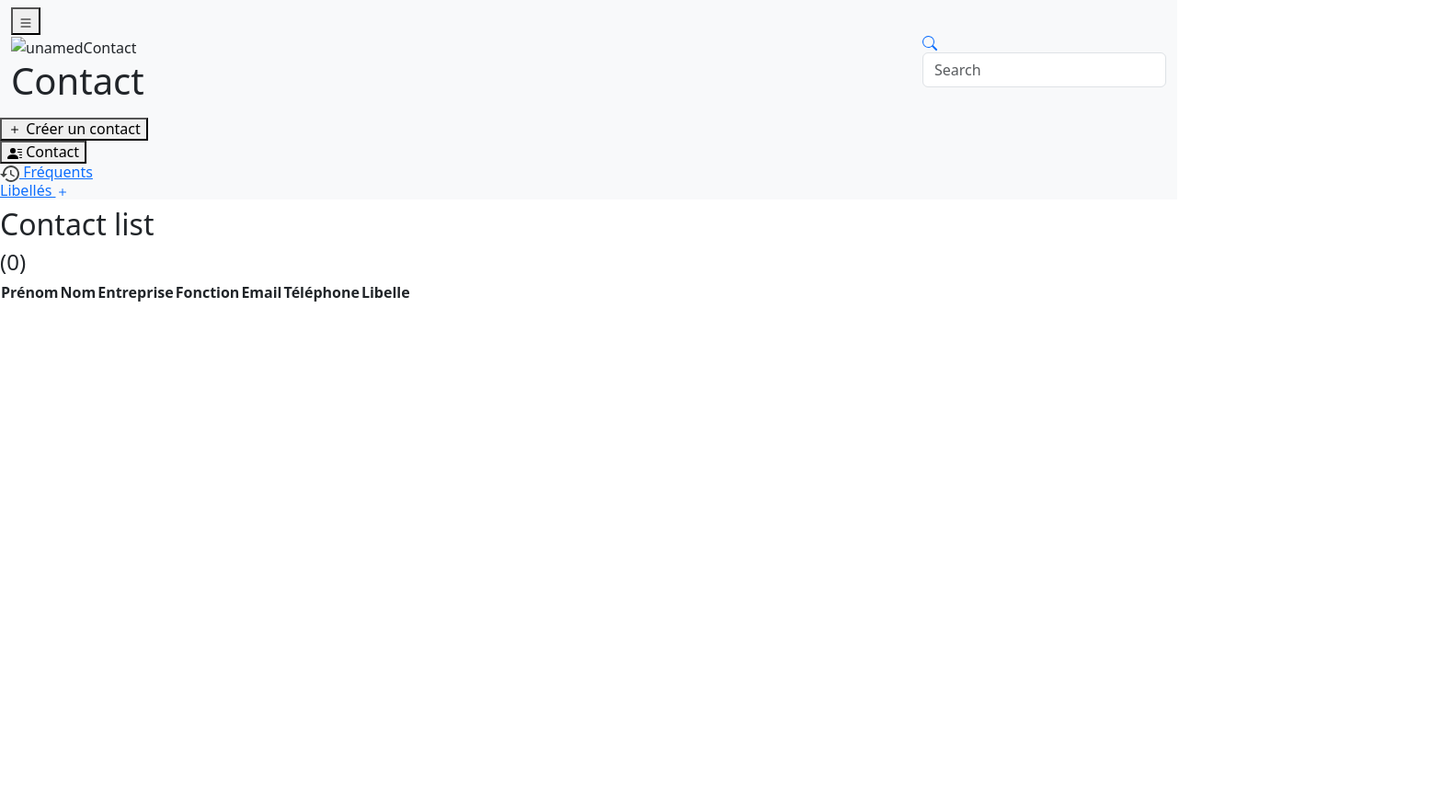
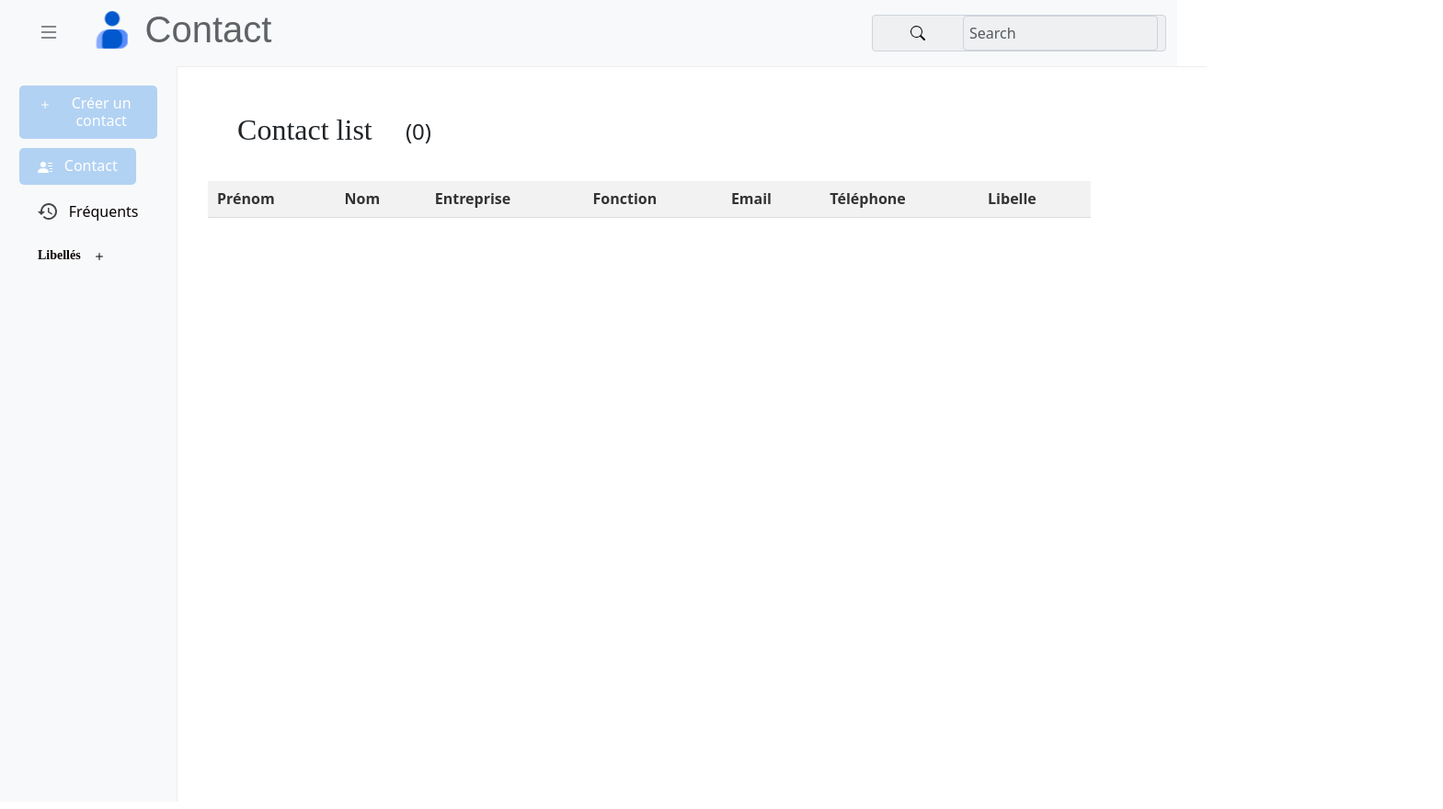
Before and after one commit to RElmasha/Google-contact-clone, a website: page index.html in a window 1280 px wide. Shown: the whole page at 92% size, 1569 px wide, since content can reach past the window. Before the commit the page ends 800 px from the top, so only its background shows below. Drawn offline with nearby package versions, Linux system fonts and the light colour scheme; the site is published under a folder, as on GitHub Pages, so addresses that start at the root find nothing.

Commit message:
end again

```diff
--- a/index.html
+++ b/index.html
@@ -22,14 +22,14 @@
 
 
 
-  <link rel="stylesheet" href="/CSS/contactListTable.css">
-  <link rel="stylesheet" href="/CSS/sideBar.css">
-  <link rel="stylesheet" href="/CSS/button.css">
-  <link rel="stylesheet" href="/CSS/navBar.css">
-  <link rel="stylesheet" href="/CSS/form.css">
-  <link rel="stylesheet" href="/CSS/text.css">
-  <link rel="stylesheet" href="/CSS/media-queries.css">
-  <link rel="stylesheet" href="/CSS/font.css">
+  <link rel="stylesheet" href="contactListTable.css">
+  <link rel="stylesheet" href="sideBar.css">
+  <link rel="stylesheet" href="button.css">
+  <link rel="stylesheet" href="navBar.css">
+  <link rel="stylesheet" href="form.css">
+  <link rel="stylesheet" href="text.css">
+  <link rel="stylesheet" href="media-queries.css">
+  <link rel="stylesheet" href="font.css">
 
 </head>
 
@@ -52,7 +52,7 @@
 
             </button>
 
-            <div><img class="contactStyle" src="/Images/Usefull/contacts_2022_48dp.png" alt="unamedContact"></div>
+            <div><img class="contactStyle" src="contacts_2022_48dp.png" alt="unamedContact"></div>
             <div>
               <h1 class="h1"> Contact</h1>
             </div>
@@ -236,7 +236,7 @@
 
 
 
-  <script src="/JavaScript/index.js"></script>
+  <script src="index.js"></script>
 
   <script src="https://cdn.jsdelivr.net/npm/@popperjs/core@2.11.8/dist/umd/popper.min.js"
     integrity="sha384-I7E8VVD/ismYTF4hNIPjVp/Zjvgyol6VFvRkX/vR+Vc4jQkC+hVqc2pM8ODewa9r"
```
Also changed, not shown: button.css (renamed from CSS/button.css), contactListTable.css (renamed from CSS/contactListTable.css), contacts_2022_48dp.png (renamed from Images/Usefull/contacts_2022_48dp.png), font.css (renamed from CSS/font.css), form.css (renamed from CSS/form.css), index.js (renamed from JavaScript/index.js), media-queries.css (renamed from CSS/media-queries.css), navBar.css (renamed from CSS/navBar.css), sideBar.css (renamed from CSS/sideBar.css), text.css (renamed from CSS/text.css), 1 other file.
